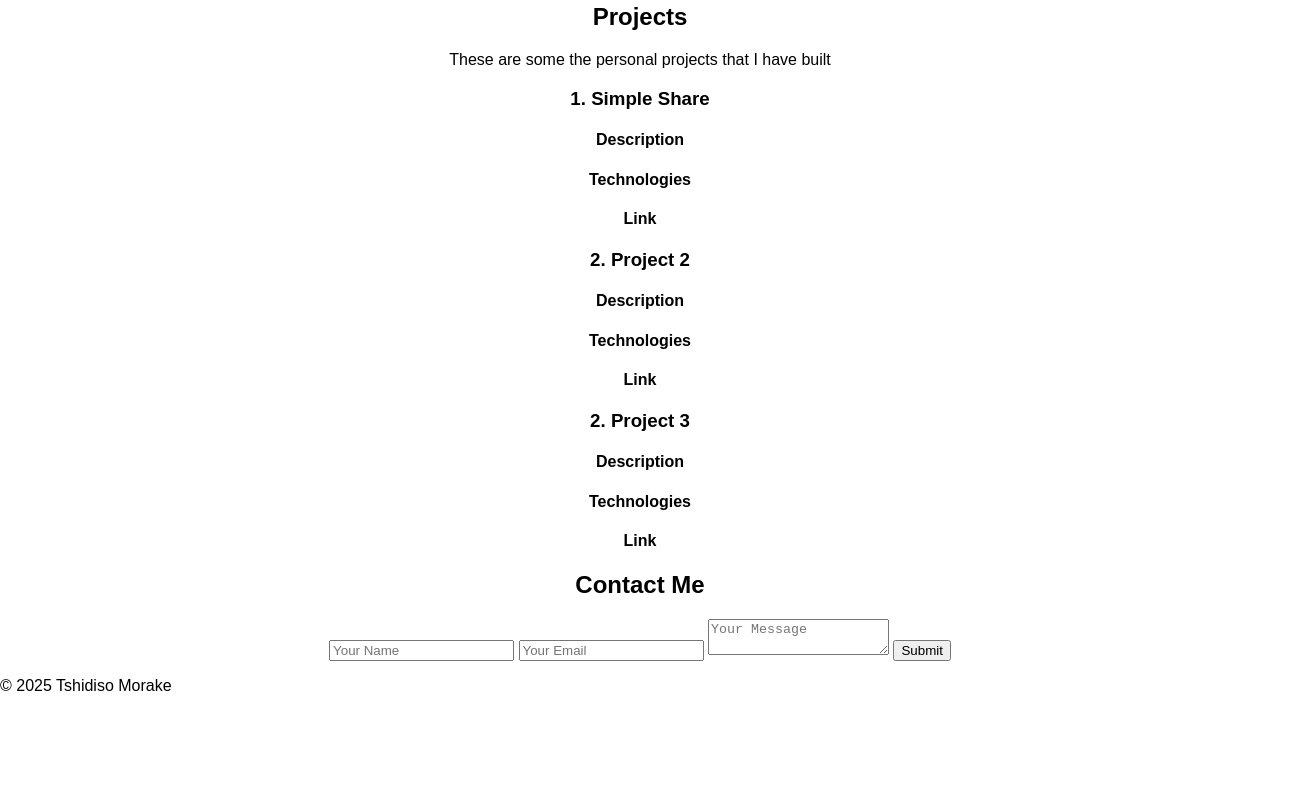
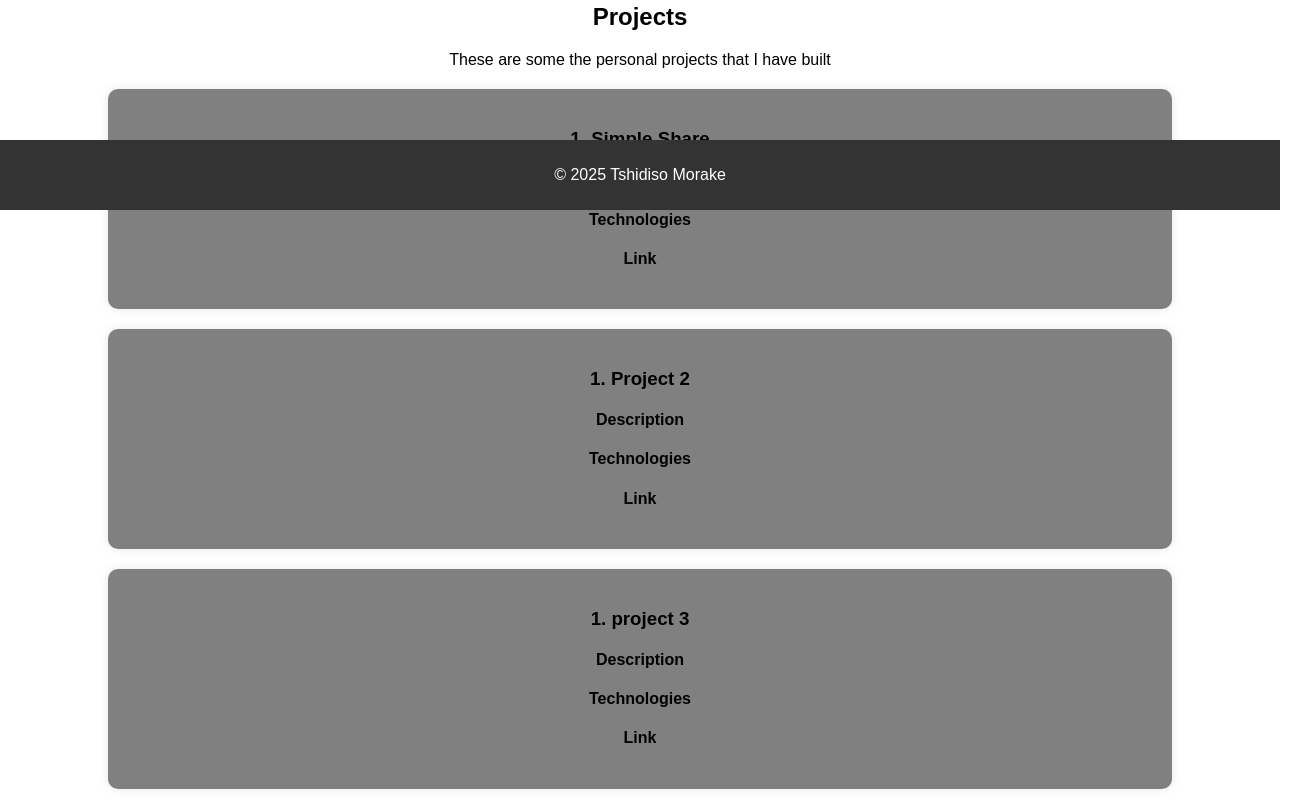
Before and after one commit to TshidisoMp3/My-Web-Dev-projects, a plain HTML site: page Portfolio-website/index.html in a window 1280 px wide. Shown: the part 590-1396 px from the top of the page, 1304 px wide, since content can reach past the window. Before the commit the page ends 1301 px from the top, so only its background shows below. Drawn offline with Linux system fonts and the light colour scheme.

Commit message:
portfolio-website

```diff
--- a/Portfolio-website/Styles/style.css
+++ b/Portfolio-website/Styles/style.css
@@ -32,11 +32,40 @@ section {
     text-align: center;
 }
 
-.projects {
-    background: white;
+.project {
+    background: grey;
     margin: 20px auto;
     padding: 20px;
     width: 80%;
     border-radius: 10px;
     box-shadow: 0 0 10px rgba(0, 0, 0, 0.1);
 }
+
+form input, form textarea {
+    width: 100%;
+    padding: 10px;
+    margin: 10px 0;
+    display: block;
+}
+
+button {
+    background: #333;
+    color: white;
+    padding: 10px 20px;
+    border: none;
+    cursor: pointer;
+}
+
+button:hover {
+    background: #555;
+}
+
+footer {
+    background: #333;
+    color: white;
+    text-align: center;
+    padding: 10px 0;
+    position: fixed;
+    width: 100%;
+    bottom: 0;
+}
--- a/Portfolio-website/index.html
+++ b/Portfolio-website/index.html
@@ -50,7 +50,7 @@
         <p>These are some  the personal projects that I have built </p>
 
 
-
+        <div class="project">
             <h3>1. Simple Share</h3>
 
             <h4>Description</h4>
@@ -62,8 +62,10 @@
             <h4>Link</h4>
             <p></p>
 
+        </div>
 
-        <h3>2. Project 2</h3>
+        <div class="project">
+            <h3>1. Project 2</h3>
 
             <h4>Description</h4>
             <p></p>
@@ -74,8 +76,10 @@
             <h4>Link</h4>
             <p></p>
 
+        </div>
 
-        <h3>2. Project 3</h3>
+        <div class="project">
+            <h3>1. project 3</h3>
 
             <h4>Description</h4>
             <p></p>
@@ -85,6 +89,8 @@
 
             <h4>Link</h4>
             <p></p>
+
+        </div>
 
     </section>
 
```
Lines whose indentation alone changed are shown as unchanged.
